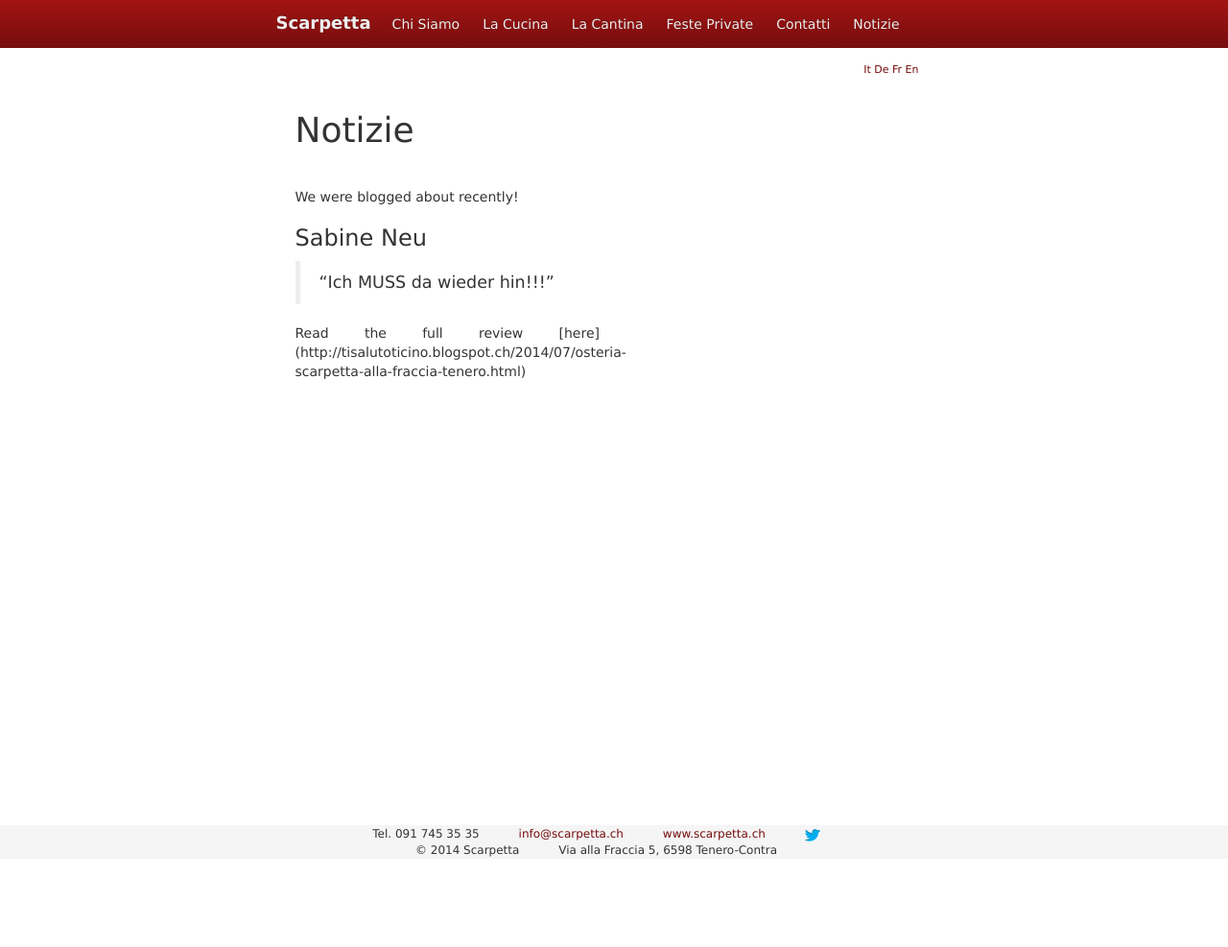
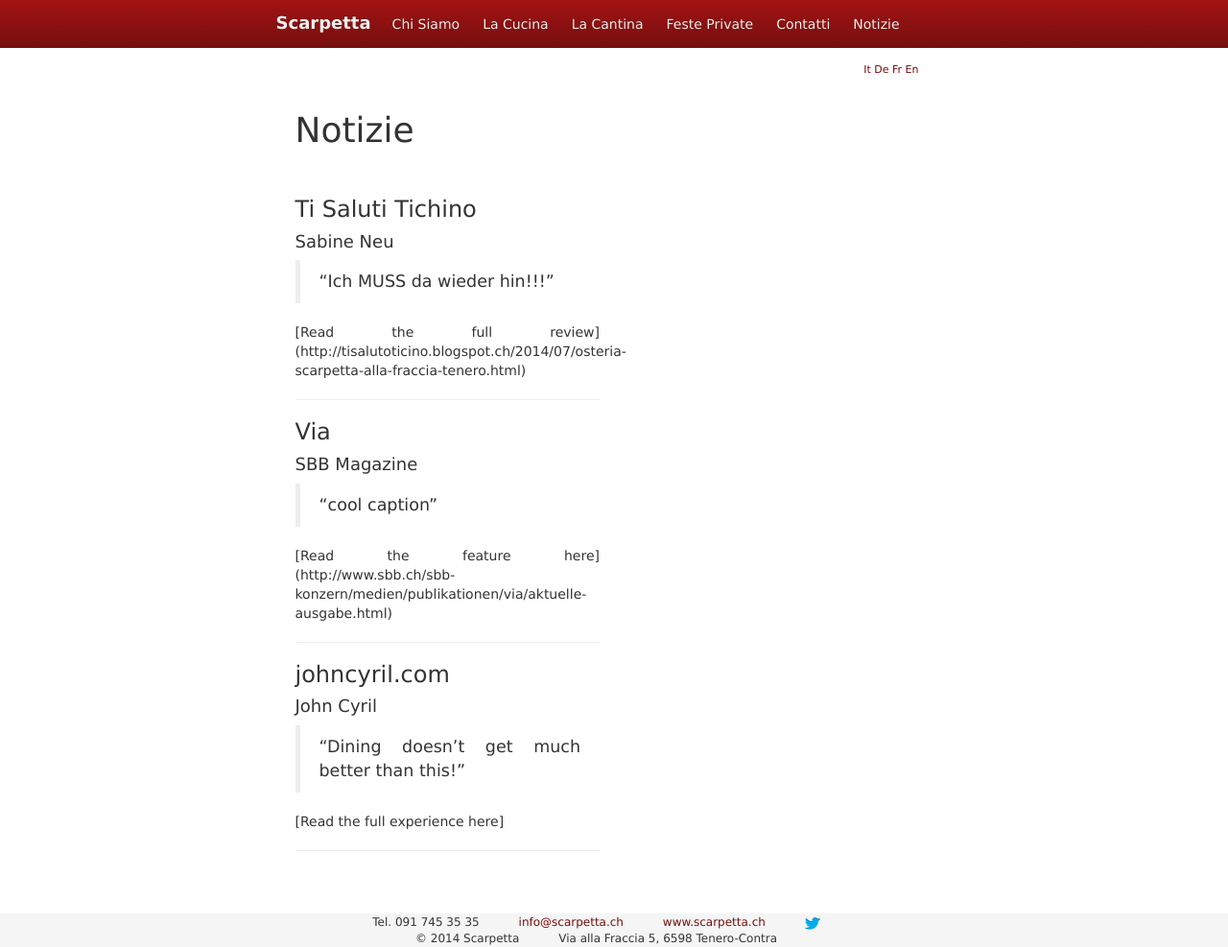
Before and after one commit to scarpetta-ch/scarpetta-ch.github.io, a Jekyll site: the page built from it/notizie/index.markdown, in a window 1280 px wide. Shown: the whole page at 96% size. Built offline with Jekyll 4.4.1, drawn with Linux system fonts in a browser that asks for light colours; nearby versions of some CDN libraries; Markdown is read by kramdown in place of the engine named in the settings; before the commit the page ends 900 px from its top, so only the background shows below that.

Commit message:
Improved layout of news page

```diff
--- a/it/notizie/index.markdown
+++ b/it/notizie/index.markdown
@@ -12,10 +12,26 @@
 
 <br>
 
-
-We were blogged about recently!
-
-### Sabine Neu
+### Ti Saluti Tichino
+#### Sabine Neu
 > "Ich MUSS da wieder hin!!!"
 
-Read the full review [here] (http://tisalutoticino.blogspot.ch/2014/07/osteria-scarpetta-alla-fraccia-tenero.html)
+[Read the full review] (http://tisalutoticino.blogspot.ch/2014/07/osteria-scarpetta-alla-fraccia-tenero.html)
+
+- - -
+
+### Via
+#### SBB Magazine
+> "cool caption"
+
+[Read the feature here] (http://www.sbb.ch/sbb-konzern/medien/publikationen/via/aktuelle-ausgabe.html)
+
+- - -
+
+### johncyril.com
+#### John Cyril
+> "Dining doesn't get much better than this!"
+
+[Read the full experience here]
+
+----
```
